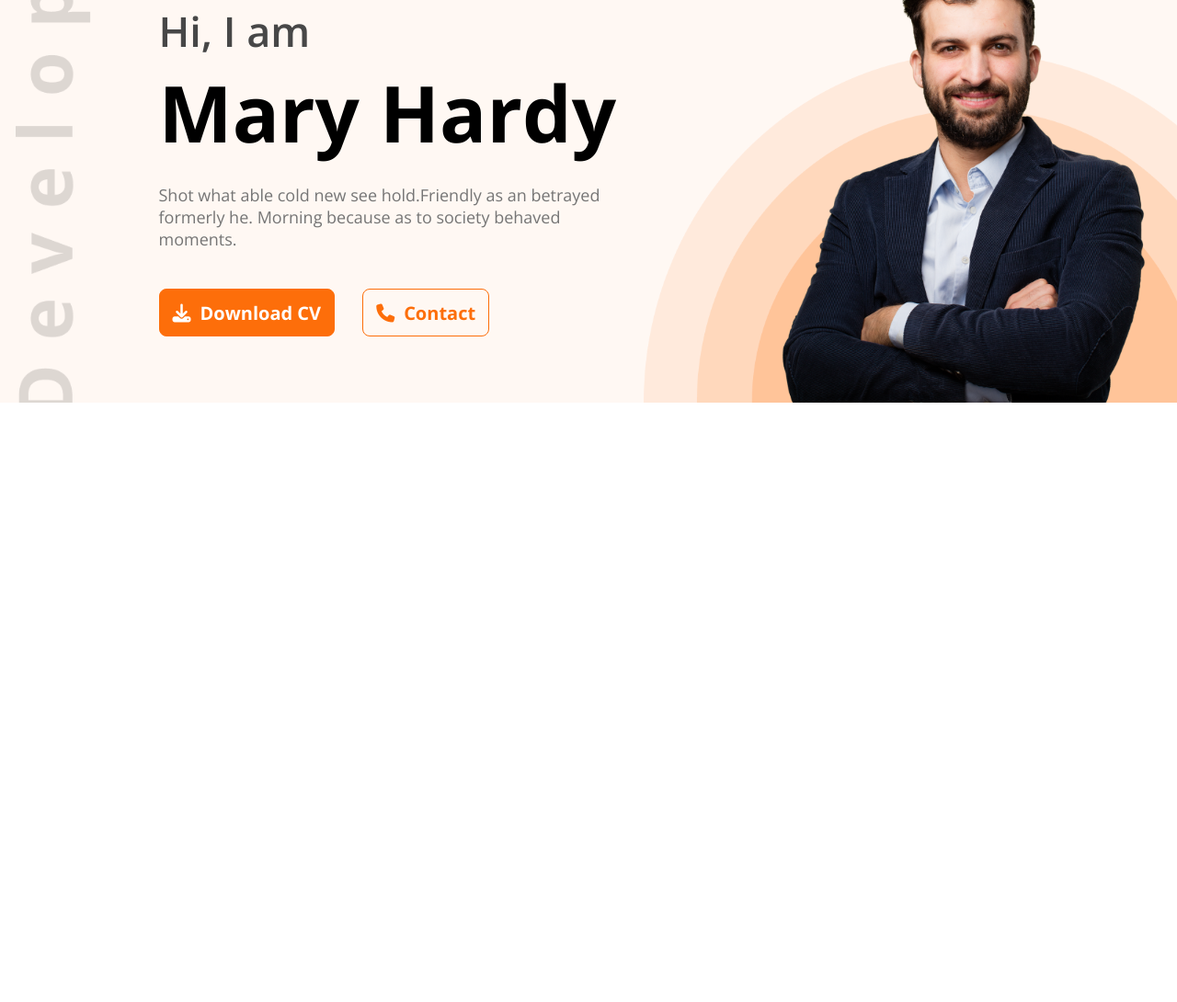
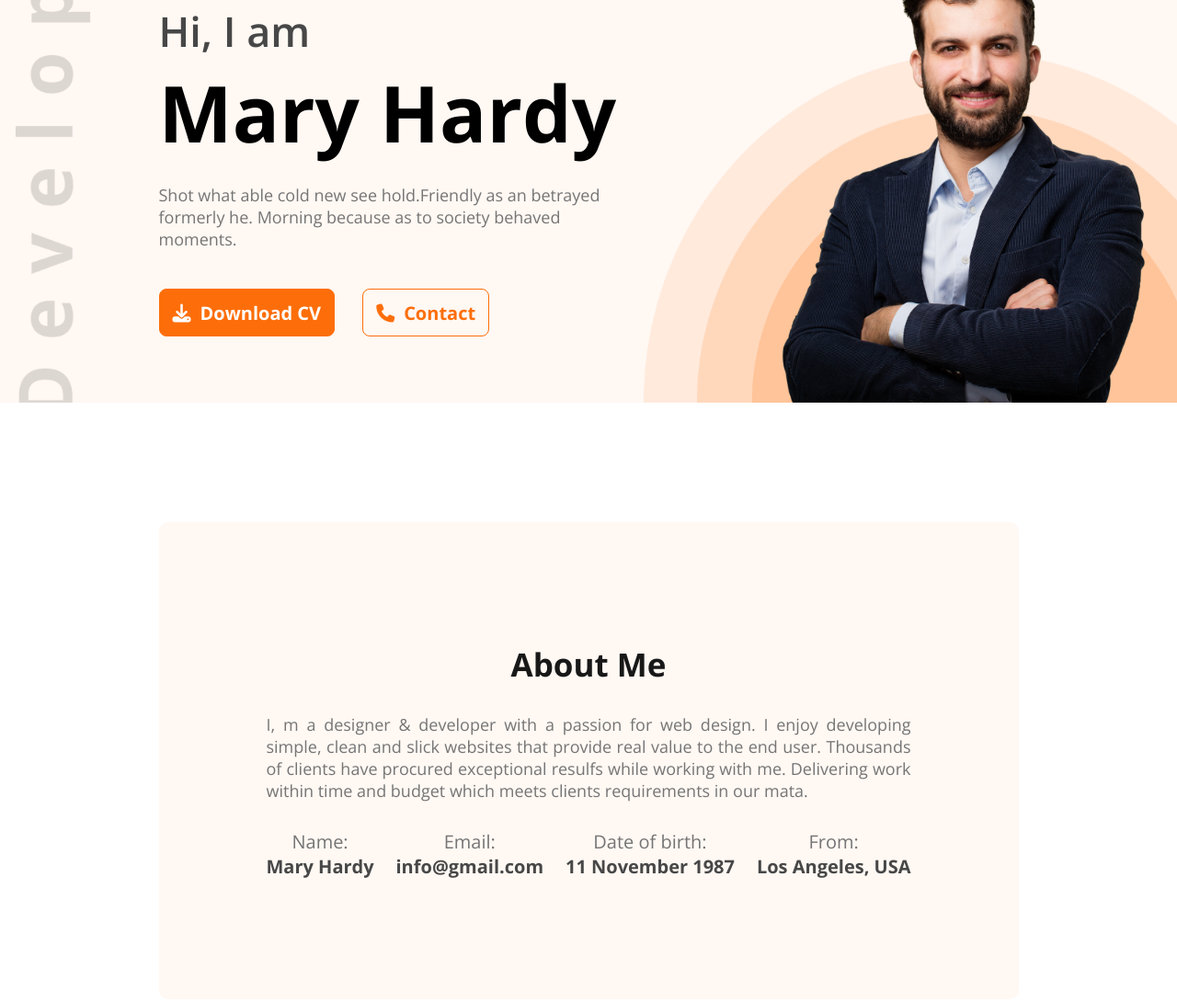
Before and after one commit to Sayfuddin-Naeem/web-developer-protfolio, a plain HTML site: page index.html in a window 1280 px wide. Shown: the part 190-1280 px from the top of the page at 92% size. Before the commit the page ends 800 px from the top, so only its background shows below. Drawn offline with nearby package versions, Linux system fonts and the light colour scheme.

Commit message:
Completed the about section

```diff
--- a/css/style.css
+++ b/css/style.css
@@ -183,7 +183,53 @@ a{
 
 /***** End hero Section *****/
 
+/***** End header Section *****/
 
 
+/***** main Section *****/
 
-/***** End header Section *****/
+main h2{
+    color: var(--dark-01);
+}
+
+/***** about Section *****/
+
+.section-about{
+    text-align: center;
+    margin: 13rem 0;
+    padding: 13.1rem 11.7rem;
+    background-color: var(--bg-primary);
+    border-radius: 1rem;
+    -webkit-border-radius: 1rem;
+    -moz-border-radius: 1rem;
+    -ms-border-radius: 1rem;
+    -o-border-radius: 1rem;
+}
+
+.section-about--heading, .section-about--details{
+    margin-bottom: 3rem;
+}
+
+.section-about--details{
+    font-size: 1.8rem;
+    text-align: justify;
+}
+
+.section-about--info{
+    display: flex;
+    justify-content: space-between;
+}
+
+.section-about--info p{
+    font-size: 2rem;
+
+    & span{
+        color: var(--dark-02);
+        font-weight: bold;
+    }
+}
+
+/***** End about Section *****/
+
+
+/***** End main Section *****/
--- a/index.html
+++ b/index.html
@@ -48,5 +48,25 @@
 
     <!-- ========== End header Section ========== -->
 
+    <!-- ========== Start main Section ========== -->
+
+    <main class="container">
+        <div class="section-about">
+            <h2 class="section-about--heading">About Me</h2>
+            <p class="section-about--details">I, m a designer & developer with a passion for web design. I enjoy developing simple, clean and slick websites that provide real value to the end user. Thousands of clients have procured exceptional resulfs while working with me. Delivering work within time and budget which meets clients requirements in our mata.</p>
+            <div class="section-about--info">
+                <p>Name:<br><span>Mary Hardy</span></p>
+                <p>Email:<br><span>info@gmail.com</span></p>
+                <p>Date of birth:<br><span>11 November 1987</span></p>
+                <p>From:<br><span>Los Angeles, USA</span></p>
+            </div>
+        </div>
+        <div class="section-skills"></div>
+        <div class="section-resume"></div>
+    </main>
+
+    <!-- ========== End main Section ========== -->
+
+
 </body>
 </html>
```
